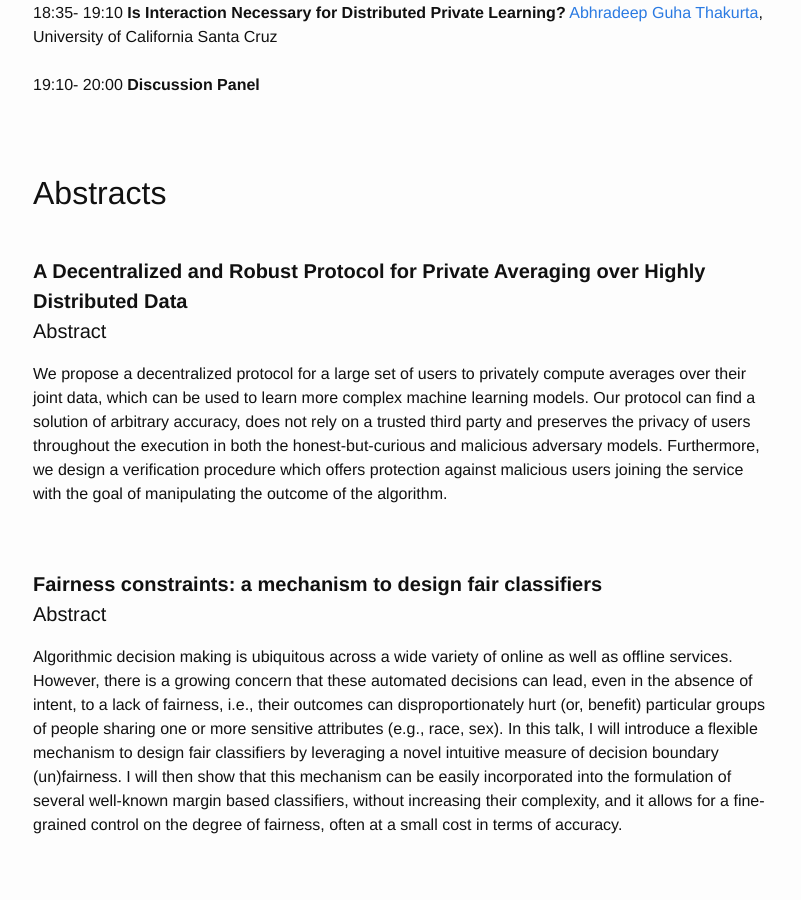
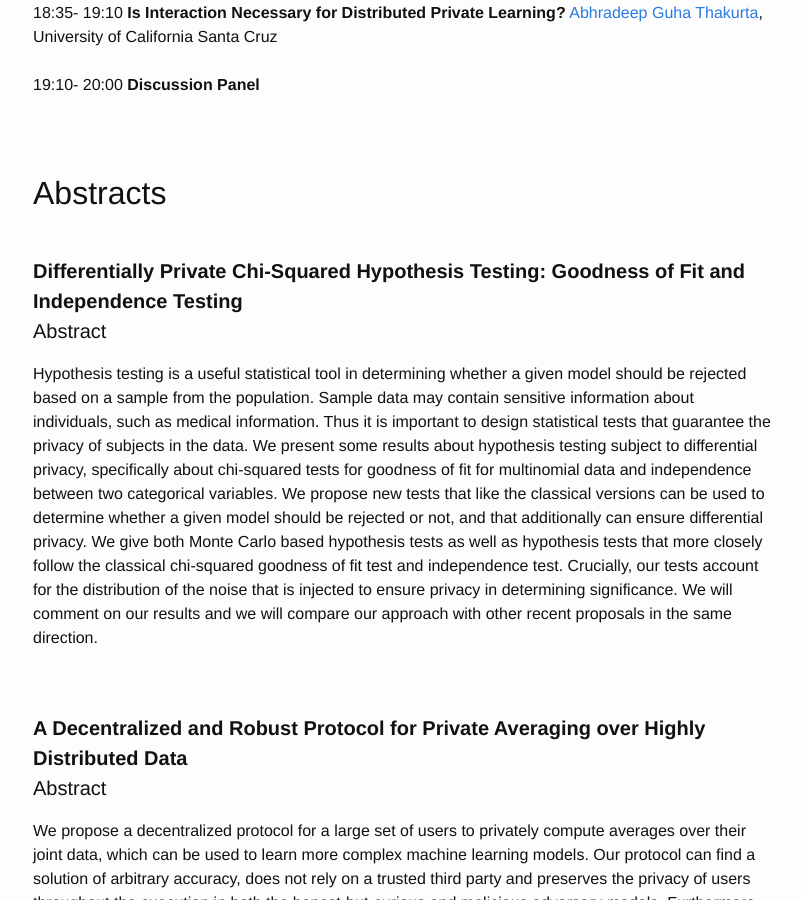
Before and after one commit to dalimeeting/dalimeeting.github.io, a Jekyll site: the page built from _posts/2017-04-20-fairness-and-privacy.md, in a window 1280 px wide and 900 px high, scrolled down 1643 px. Shown: the whole window, without its empty margins (237-1038 px from the left). Built offline with Jekyll 4.4.1, drawn with Linux system fonts in a browser that asks for light colours.

Commit message:
Update 2017-04-20-fairness-and-privacy.md

```diff
--- a/_posts/2017-04-20-fairness-and-privacy.md
+++ b/_posts/2017-04-20-fairness-and-privacy.md
@@ -27,7 +27,7 @@ talks:
     url: http://www.acsu.buffalo.edu/~gaboardi/
     institute: SUNY
   youtube:
-  abstract:
+  abstract: "Hypothesis testing is a useful statistical tool in determining whether a given model should be rejected based on a sample from the population. Sample data may contain sensitive information about individuals, such as medical information. Thus it is important to design statistical tests that guarantee the privacy of subjects in the data. We present some results about hypothesis testing subject to differential privacy, specifically about chi-squared tests for goodness of fit for multinomial data and independence between two categorical variables. We propose new tests that like the classical versions can be used to determine whether a given model should be rejected or not, and that additionally can ensure differential privacy. We give both Monte Carlo based hypothesis tests as well as hypothesis tests that more closely follow the classical chi-squared goodness of fit test and independence test. Crucially, our tests account for the distribution of the noise that is injected to ensure privacy in determining significance. We will comment on our results and we will compare our approach with other recent proposals in the same direction."
   start: "09:30"
   end: "10:15"
 - title: A Decentralized and Robust Protocol for Private Averaging over Highly Distributed Data
```
